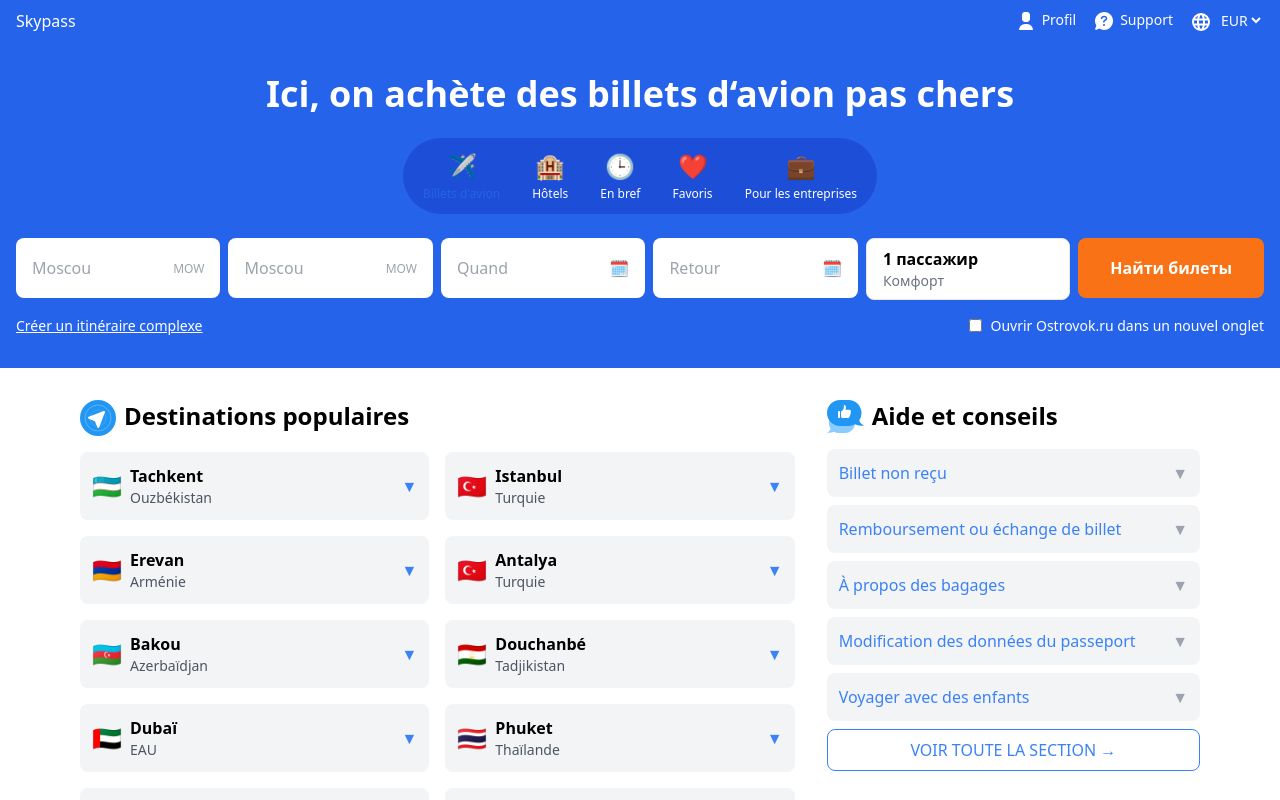
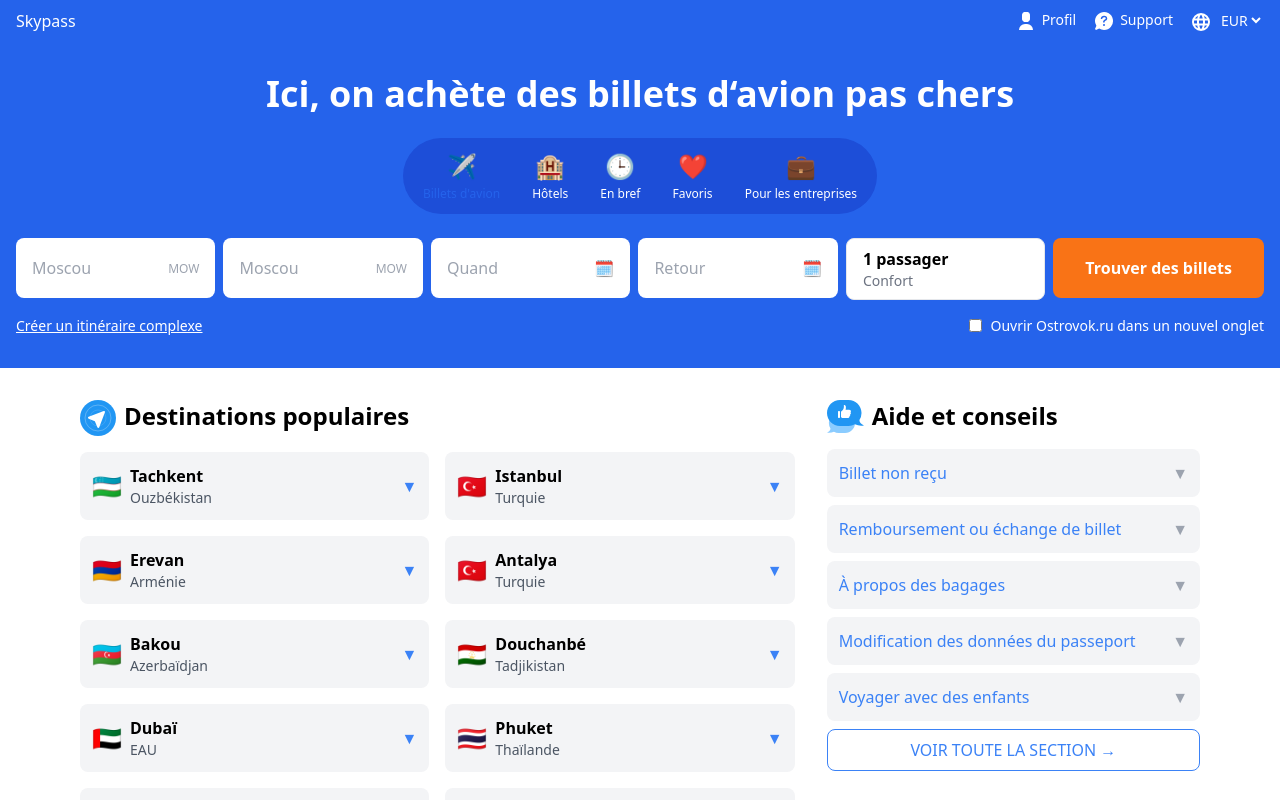
Before and after one commit to armogedonregis/aviasales-project, a Next.js app: page / in a window 1280 px wide. Shown: the top 800 px of the page. Built offline with nearby package versions, Linux system fonts and the light colour scheme.

Commit message:
added translate

```diff
--- a/src/components/UI/passenger.tsx
+++ b/src/components/UI/passenger.tsx
@@ -9,11 +9,11 @@
 const PassengerSelector: React.FC = () => {
   const [isOpen, setIsOpen] = useState(false);
   const [passengers, setPassengers] = useState<Passenger[]>([
-    { type: 'Взрослые', count: 1, ageDescription: '12 лет и старше' },
-    { type: 'Дети', count: 0, ageDescription: 'от 2 до 11 лет' },
-    { type: 'Младенцы', count: 0, ageDescription: 'Младше 2 лет, без места' },
+    { type: 'Adultes', count: 1, ageDescription: '12 ans et plus' },
+    { type: 'Enfants', count: 0, ageDescription: 'de 2 à 11 ans' },
+    { type: 'Bébés', count: 0, ageDescription: 'Moins de 2 ans, sans siège' },
   ]);
-  const [serviceClass, setServiceClass] = useState('Комфорт');
+  const [serviceClass, setServiceClass] = useState('Confort');
 
   const totalPassengers = passengers.reduce((sum, p) => sum + p.count, 0);
 
@@ -29,13 +29,13 @@
         className="w-full px-4 py-2 text-left bg-white border rounded-lg focus:outline-none flex flex-col"
         onClick={() => setIsOpen(!isOpen)}
       >
-        <span className="font-semibold">{`${totalPassengers} пассажир${totalPassengers !== 1 ? 'а' : ''}`}</span>
+        <span className="font-semibold">{`${totalPassengers} passager${totalPassengers !== 1 ? 's' : ''}`}</span>
         <span className="text-gray-500 text-sm">{serviceClass}</span>
       </button>
       {isOpen && (
         <div className="absolute z-10 w-72 mt-2 bg-white border rounded-lg shadow-lg">
           <div className="p-4">
-            <h3 className="font-bold mb-4">Количество пассажиров</h3>
+            <h3 className="font-bold mb-4">Nombre de passagers</h3>
             {passengers.map((passenger, index) => (
               <div key={passenger.type} className="flex justify-between items-center mb-4">
                 <div>
@@ -59,8 +59,8 @@
                 </div>
               </div>
             ))}
-            <h3 className="font-bold mt-6 mb-4">Класс обслуживания</h3>
-            {['Эконом', 'Комфорт', 'Бизнес', 'Первый класс'].map((cls) => (
+            <h3 className="font-bold mt-6 mb-4">Classe de service</h3>
+            {['Économique', 'Confort', 'Affaires', 'Première classe'].map((cls) => (
               <div key={cls} className="flex items-center mb-3">
                 <input
                   type="radio"
--- a/src/components/header/index.tsx
+++ b/src/components/header/index.tsx
@@ -180,7 +180,7 @@
                             <PassengerSelector />
                         </div>
                         <button onClick={handleSearch} className="w-full md:w-auto px-8 h-[60px] bg-orange-500 text-white font-bold hover:bg-orange-600 transition-colors rounded-lg">
-                            Найти билеты
+                            Trouver des billets
                         </button>
                     </div>
 
```
